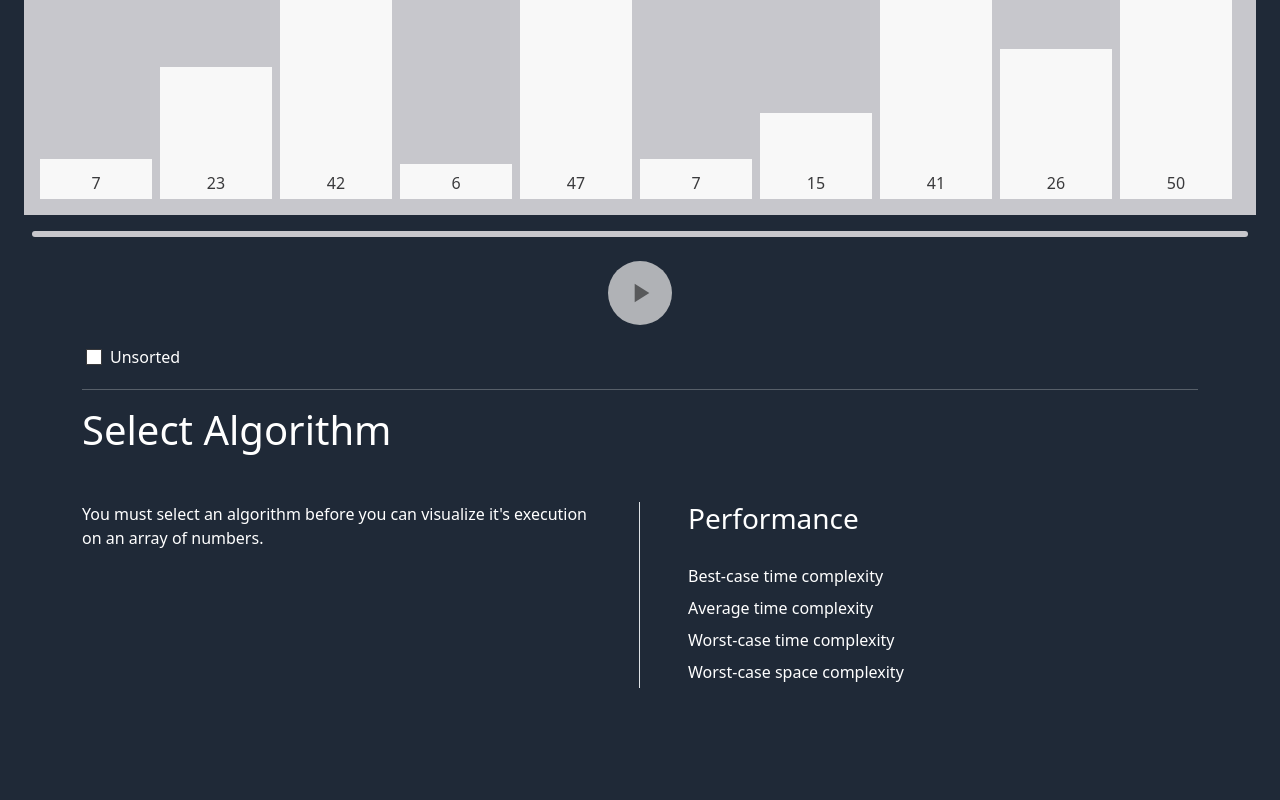
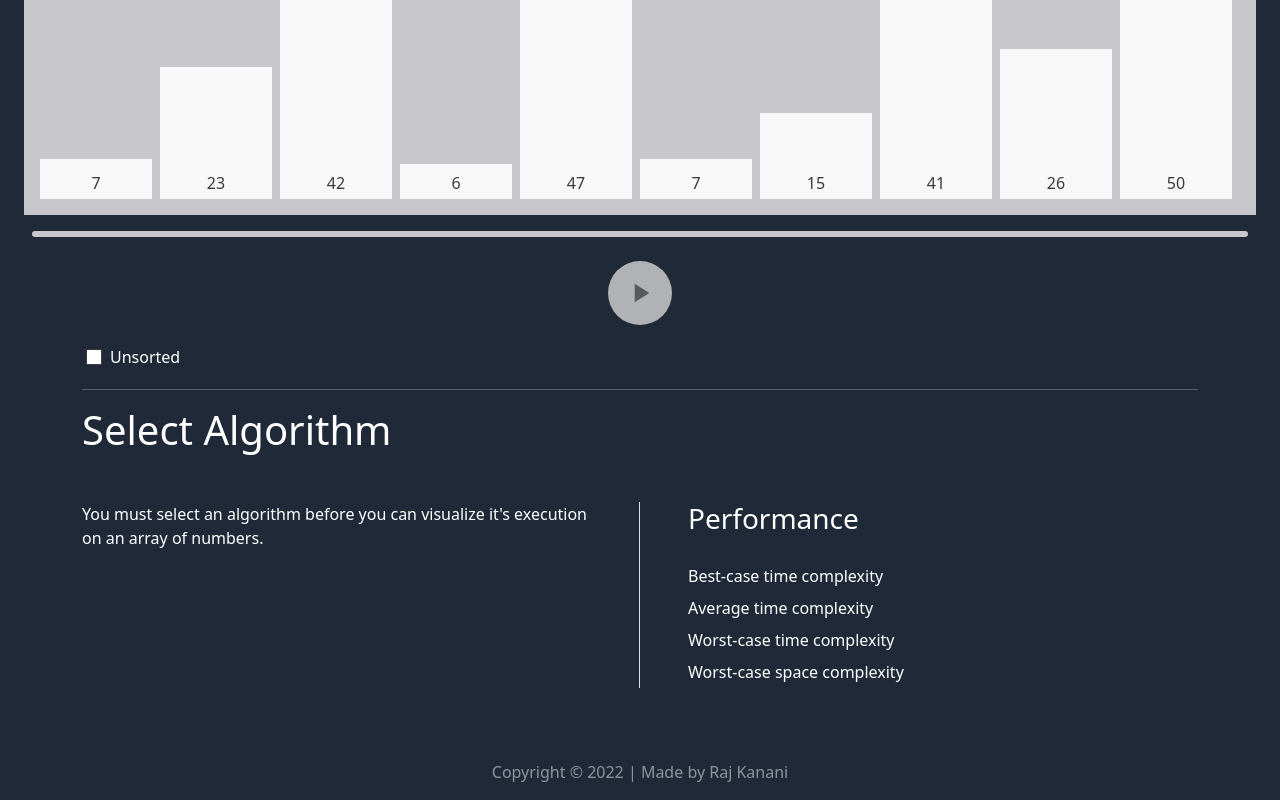
Before and after one commit to RajKanani1206/SortOut, a React (Create React App) app: page / in a window 1280 px wide. Shown: the part 205-1005 px from the top of the page. Before the commit the page ends 917 px from the top, so only its background shows below. Built offline with nearby package versions, Linux system fonts and the light colour scheme.

Commit message:
Added Footer

```diff
--- a/src/App.js
+++ b/src/App.js
@@ -2,6 +2,7 @@ import { useEffect, useState } from "react";
 import "./App.css";
 import Algorithm from "./components/Constants/Algorithm";
 import { ElementsContext } from "./components/ElementsContext";
+import Footer from "./components/Footer";
 import Header from "./components/Header";
 import SortVisualizer from "./components/SortVisualizer";
 
@@ -33,10 +34,12 @@ const App = () => {
 
   useEffect(() => {
     generateRandomArray();
+    // eslint-disable-next-line
   }, [arraySize, algorithm]);
 
   useEffect(() => {
     createTrace();
+    // eslint-disable-next-line
   }, [array]);
 
   return (
@@ -48,6 +51,7 @@ const App = () => {
         <main className="app-body">
           <SortVisualizer array={array} trace={trace} colorKey={colorKey} description={description} />
         </main>
+        <Footer />
       </div>
     </ElementsContext.Provider>
   );
--- a/src/components/Algorithms/BubbleSort.js
+++ b/src/components/Algorithms/BubbleSort.js
@@ -1,4 +1,3 @@
-import React from "react";
 import { swap, newTrace, addToTrace, lastSorted, createKey } from "./helpers";
 
 const BubbleSort = (nums) => {
--- a/src/components/Algorithms/InsertionSort.js
+++ b/src/components/Algorithms/InsertionSort.js
@@ -1,4 +1,3 @@
-import React from "react";
 import { newTrace, addToTrace, createKey } from "./helpers";
 
 const InsertionSort = (nums) => {
--- a/src/components/Algorithms/MergeSort.js
+++ b/src/components/Algorithms/MergeSort.js
@@ -1,4 +1,3 @@
-import React from "react";
 import { newTrace, addToTrace, createKey } from "./helpers";
 
 const MergeSort = (nums) => {
--- a/src/components/Algorithms/SelectionSort.js
+++ b/src/components/Algorithms/SelectionSort.js
@@ -1,4 +1,3 @@
-import React from "react";
 import { swap, newTrace, addToTrace, lastSorted, createKey } from "./helpers";
 
 const SelectionSort = (nums) => {
--- /dev/null
+++ b/src/components/Footer/index.js
@@ -0,0 +1,9 @@
+import React from "react";
+
+const Footer = () => (
+  <div className="pt-5">
+    <p className="opacity-50">Copyright &copy; {new Date().getFullYear()} | Made by Raj Kanani</p>
+  </div>
+);
+
+export default Footer;
--- a/src/components/SortVisualizer/index.js
+++ b/src/components/SortVisualizer/index.js
@@ -23,6 +23,7 @@ const SortVisualizer = ({ array, trace, colorKey, description }) => {
     reset(array);
     clearTimeouts();
     setTracing(trace);
+    // eslint-disable-next-line
   }, [array, trace]);
 
   const reset = (array) => {
```
